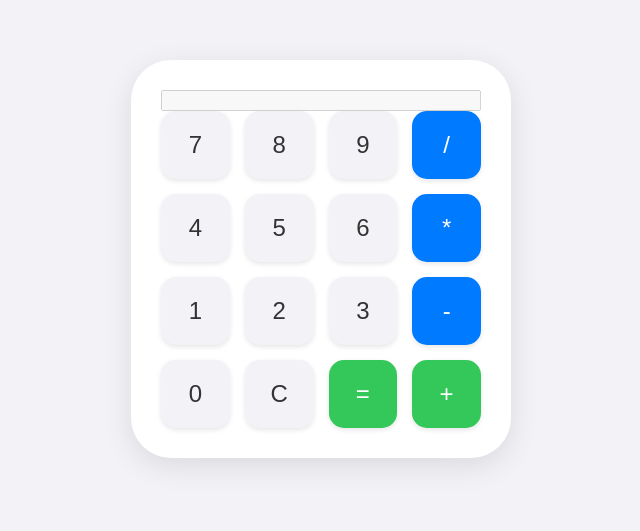
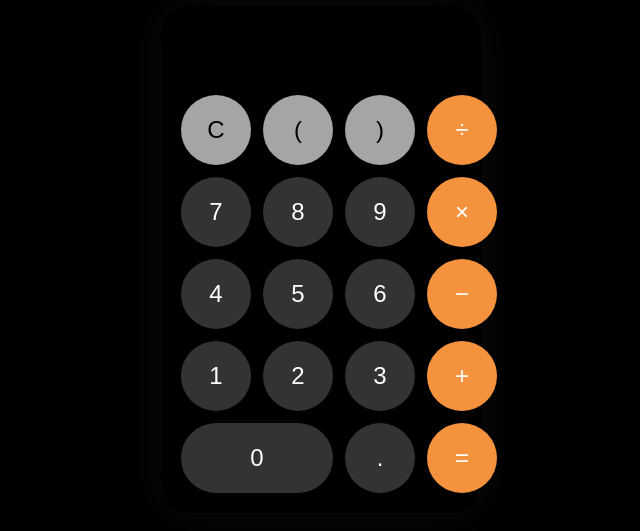
Before and after one commit to hemillysobral/hs.calculadora, a plain HTML site: page index.html in a window 1280 px wide. Shown: the part 141-672 px from the top of the page, without its empty margins (319-959 px from the left). Drawn offline with Linux system fonts and the light colour scheme.

Commit message:
Add files via upload

```diff
--- a/index.html
+++ b/index.html
@@ -1,35 +1,40 @@
 <!DOCTYPE html>
 <html lang="pt-BR">
 <head>
-  <meta charset="UTF-8">
-  <title>Calculadora Java + HTML</title>
-  <link rel="stylesheet" href="style.css">
+  <meta charset="UTF-8" />
+  <title>Calculadora iPhone Style</title>
+  <link rel="stylesheet" href="style.css" />
 </head>
 <body>
   <div class="calculator">
     <input type="text" id="display" disabled />
     <div class="buttons">
-      <button onclick="append('7')">7</button>
-      <button onclick="append('8')">8</button>
-      <button onclick="append('9')">9</button>
-      <button onclick="append('/')">/</button>
+      <button class="clear" onclick="clearDisplay()">C</button>
+      <button class="clear" onclick="append('(')">(</button>
+      <button class="clear" onclick="append(')')">)</button>
+      <button class="operator" onclick="append('/')">÷</button>
 
-      <button onclick="append('4')">4</button>
-      <button onclick="append('5')">5</button>
-      <button onclick="append('6')">6</button>
-      <button onclick="append('*')">*</button>
+      <button class="number" onclick="append('7')">7</button>
+      <button class="number" onclick="append('8')">8</button>
+      <button class="number" onclick="append('9')">9</button>
+      <button class="operator" onclick="append('*')">×</button>
 
-      <button onclick="append('1')">1</button>
-      <button onclick="append('2')">2</button>
-      <button onclick="append('3')">3</button>
-      <button onclick="append('-')">-</button>
+      <button class="number" onclick="append('4')">4</button>
+      <button class="number" onclick="append('5')">5</button>
+      <button class="number" onclick="append('6')">6</button>
+      <button class="operator" onclick="append('-')">−</button>
 
-      <button onclick="append('0')">0</button>
-      <button onclick="clearDisplay()">C</button>
-      <button onclick="calculate()">=</button>
-      <button onclick="append('+')">+</button>
+      <button class="number" onclick="append('1')">1</button>
+      <button class="number" onclick="append('2')">2</button>
+      <button class="number" onclick="append('3')">3</button>
+      <button class="operator" onclick="append('+')">+</button>
+
+      <button class="number zero" onclick="append('0')">0</button>
+      <button class="number" onclick="append('.')">.</button>
+      <button class="operator" onclick="calculate()">=</button>
     </div>
   </div>
+
   <script src="script.js"></script>
 </body>
 </html>
--- a/script.js
+++ b/script.js
@@ -1,20 +1,17 @@
-function append(val) {
-  const d = document.getElementById('display');
-  d.value = d.value + val;
+const display = document.getElementById('display');
+
+function append(char) {
+    display.value += char;
 }
 
 function clearDisplay() {
-  document.getElementById('display').value = '';
+    display.value = '';
 }
 
 function calculate() {
-  const expr = document.getElementById('display').value;
-  fetch('/calc?expr=' + encodeURIComponent(expr))
-    .then(res => res.text())
-    .then(text => {
-      document.getElementById('display').value = text;
-    })
-    .catch(() => {
-      document.getElementById('display').value = 'Erro';
-    });
+    try {
+        display.value = eval(display.value);
+    } catch (e) {
+        display.value = 'Erro';
+    }
 }
--- a/style.css
+++ b/style.css
@@ -1,107 +1,79 @@
+/* Reset básico */
+* {
+    margin: 0;
+    padding: 0;
+    box-sizing: border-box;
+}
+
 body {
-    background-color: #f2f2f7;
-    font-family: "Helvetica Neue", Helvetica, Arial, sans-serif;
+    font-family: -apple-system, BlinkMacSystemFont, "Segoe UI", Roboto, Helvetica, Arial, sans-serif;
+    background-color: #000;
+    color: white;
+    height: 100vh;
     display: flex;
     justify-content: center;
     align-items: center;
-    height: 100vh;
-    margin: 0;
 }
 
-
 .calculator {
+    background-color: #000;
+    padding: 20px;
+    border-radius: 30px;
     width: 320px;
-    border-radius: 40px;
-    background-color: #ffffff;
-    box-shadow: 0 8px 30px rgba(0, 0, 0, 0.1);
-    padding: 30px;
-    display: flex;
-    flex-direction: column;
-    justify-content: flex-end;
+    box-shadow: 0 0 40px rgba(255, 255, 255, 0.05);
 }
 
-
-.display {
+#display {
+    background: none;
+    border: none;
+    color: white;
     width: 100%;
-    height: 70px;
-    font-size: 2.5em;
+    font-size: 48px;
     text-align: right;
-    border: none;
-    background-color: #f2f2f7;
-    padding: 10px;
-    border-radius: 20px;
-    margin-bottom: 20px;
-    color: #333;
+    padding: 20px 10px;
+    margin-bottom: 10px;
+    height: 60px;
 }
-
 
 .buttons {
     display: grid;
     grid-template-columns: repeat(4, 1fr);
-    gap: 15px;
+    gap: 12px;
 }
 
 button {
-    font-size: 1.5em;
-    padding: 20px;
-    border-radius: 15px;
+    font-size: 24px;
     border: none;
-    background-color: #f2f2f7;
-    color: #333;
-    transition: background-color 0.2s ease, transform 0.1s ease;
-    box-shadow: 0px 2px 5px rgba(0, 0, 0, 0.1);
-}
-
-button:hover {
-    background-color: #e0e0e0;
-    transform: scale(1.05);
+    border-radius: 50%;
+    height: 70px;
+    width: 70px;
+    cursor: pointer;
+    transition: all 0.2s ease-in-out;
 }
 
 button:active {
-    background-color: #d0d0d0;
-    transform: scale(1);
+    opacity: 0.7;
+    transform: scale(0.96);
 }
 
-button:focus {
-    outline: none;
-}
-
-
-button:nth-child(4n) {
-    background-color: #007aff;
+/* Estilo dos botões */
+button.number {
+    background-color: #333;
     color: white;
 }
 
-button:nth-child(4n):hover {
-    background-color: #0051a8;
+button.zero {
+    grid-column: span 2;
+    border-radius: 35px;
+    width: 100%;
 }
 
-button:nth-child(4n):active {
-    background-color: #003f7f;
-}
-
-button:nth-child(15), button:nth-child(16) {
-    background-color: #34c759;
+button.operator {
+    background-color: #f5923e;
     color: white;
 }
 
-button:nth-child(15):hover, button:nth-child(16):hover {
-    background-color: #28a745;
+button.clear {
+    background-color: #a5a5a5;
+    color: black;
 }
-
-button:nth-child(15):active, button:nth-child(16):active {
-    background-color: #1c7c35;
-}
-
-button:nth-child(17) {
-    background-color: #ff3b30;
-    color: white;
-}
-
-button:nth-child(17):hover {
-    background-color: #e22e24;
-}
-
-button:nth-child(17):active {
-    background-color: #b91f19;
-}
```
Also changed, not shown: 1 other file.
